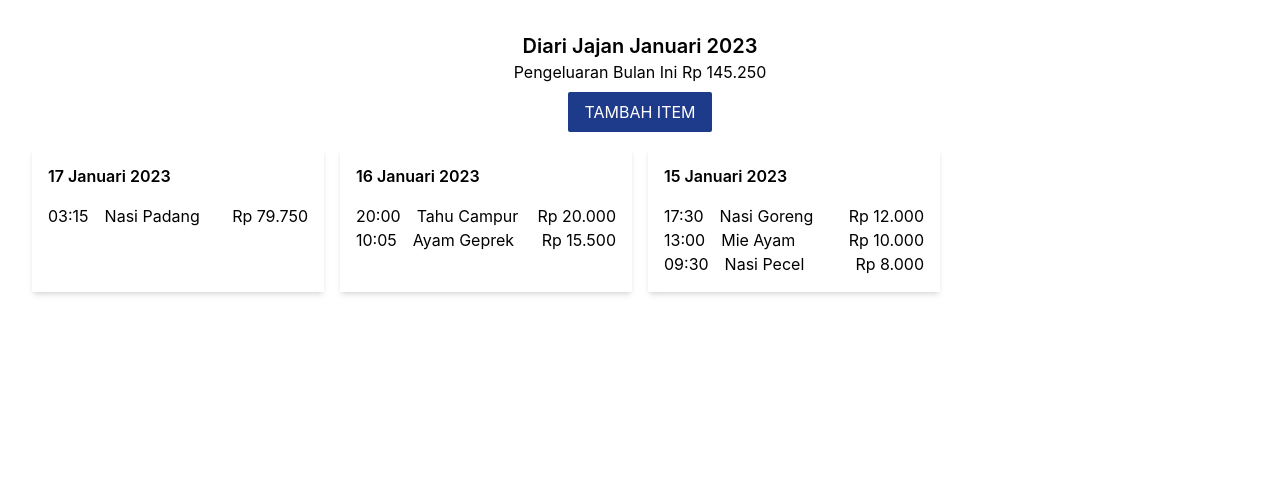
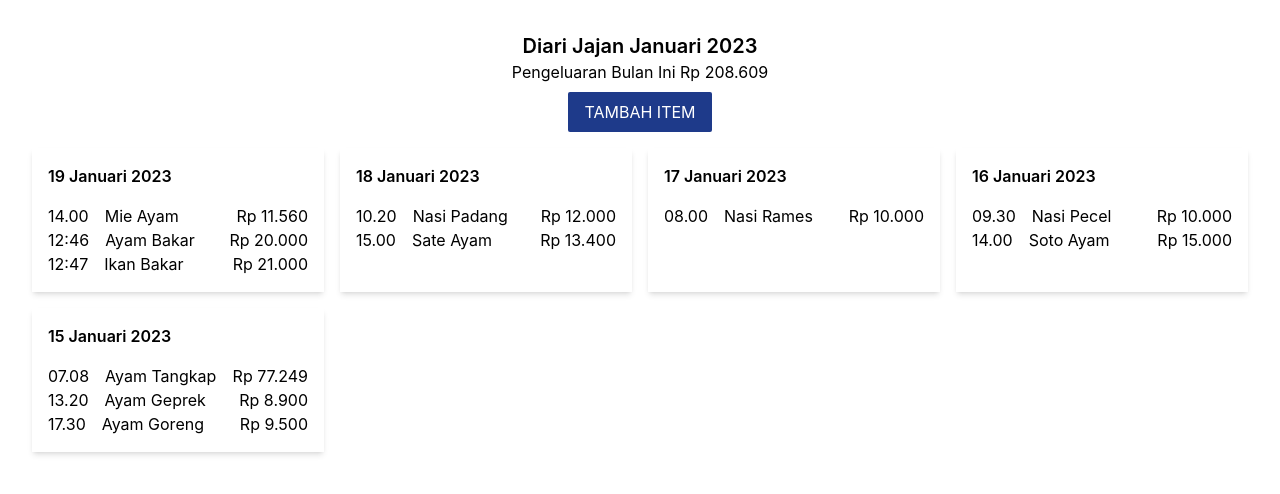
Before and after one commit to hasanmubarok9/expenditure-app, a React (Create React App) app: page / in a window 1280 px wide. Shown: the top 494 px of the page. Built offline with nearby package versions, Linux system fonts and the light colour scheme; data requests are answered from the project's data file.

Commit message:
finish integrate add expenditure

```diff
--- a/db.json
+++ b/db.json
@@ -1,70 +1,81 @@
 {
   "items": [
     {
-      "jam": "03:15",
-      "tanggal": "17 Januari 2023",
-      "nama": "Nasi Padang",
-      "pengeluaraan": 79750
-    },
-    {
-      "jam": "20:00",
-      "tanggal": "16 Januari 2023",
-      "nama": "Tahu Campur",
-      "pengeluaraan": 20000
-    },
-    {
-      "jam": "10:05",
-      "tanggal": "16 Januari 2023",
-      "nama": "Ayam Geprek",
-      "pengeluaraan": 15500
-    },
-    {
-      "jam": "17:30",
+      "id": 1,
+      "jam": "07.08",
       "tanggal": "15 Januari 2023",
-      "nama": "Nasi Goreng",
-      "pengeluaraan": 12000
-    },
-    {
-      "jam": "13:00",
-      "tanggal": "15 Januari 2023",
-      "nama": "Mie Ayam",
-      "pengeluaraan": 10000
-    },
-    {
-      "jam": "09:30",
-      "tanggal": "15 Januari 2023",
-      "nama": "Nasi Pecel",
-      "pengeluaraan": 8000
-    },
-    {
-      "jam": "03:15",
-      "tanggal": "18 Februari 2021",
       "nama": "Ayam Tangkap",
       "pengeluaraan": 77249
     },
     {
-      "jam": "03:15",
-      "tanggal": "18 Februari 2021",
-      "nama": "Mie Rebus",
-      "pengeluaraan": 32154
+      "id": 2,
+      "jam": "13.20",
+      "tanggal": "15 Januari 2023",
+      "nama": "Ayam Geprek",
+      "pengeluaraan": 8900
     },
     {
-      "jam": "00:20",
-      "tanggal": "17 Februari 2021",
-      "nama": "Soto Kuning",
-      "pengeluaraan": 34992
+      "id": 3,
+      "jam": "17.30",
+      "tanggal": "15 Januari 2023",
+      "nama": "Ayam Goreng",
+      "pengeluaraan": 9500
     },
     {
-      "jam": "05:59",
-      "tanggal": "17 Februari 2021",
-      "nama": "Ayam Geprek",
-      "pengeluaraan": 37674
+      "id": 4,
+      "jam": "09.30",
+      "tanggal": "16 Januari 2023",
+      "nama": "Nasi Pecel",
+      "pengeluaraan": 10000
     },
     {
-      "jam": "05:45",
-      "tanggal": "16 Februari 2021",
-      "nama": "Otak-otak",
-      "pengeluaraan": 11971
+      "id": 5,
+      "jam": "14.00",
+      "tanggal": "16 Januari 2023",
+      "nama": "Soto Ayam",
+      "pengeluaraan": 15000
+    },
+    {
+      "id": 6,
+      "jam": "08.00",
+      "tanggal": "17 Januari 2023",
+      "nama": "Nasi Rames",
+      "pengeluaraan": 10000
+    },
+    {
+      "id": 7,
+      "jam": "10.20",
+      "tanggal": "18 Januari 2023",
+      "nama": "Nasi Padang",
+      "pengeluaraan": 12000
+    },
+    {
+      "id": 8,
+      "jam": "15.00",
+      "tanggal": "18 Januari 2023",
+      "nama": "Sate Ayam",
+      "pengeluaraan": 13400
+    },
+    {
+      "id": 9,
+      "jam": "14.00",
+      "tanggal": "19 Januari 2023",
+      "nama": "Mie Ayam",
+      "pengeluaraan": 11560
+    },
+    {
+      "jam": "12:46",
+      "tanggal": "19 Januari 2023",
+      "nama": "Ayam Bakar",
+      "pengeluaraan": 20000,
+      "id": 10
+    },
+    {
+      "jam": "12:47",
+      "tanggal": "19 Januari 2023",
+      "nama": "Ikan Bakar",
+      "pengeluaraan": 21000,
+      "id": 11
     }
   ]
 }
--- a/src/app/hooks.ts
+++ b/src/app/hooks.ts
@@ -1,6 +1,27 @@
-import { TypedUseSelectorHook, useDispatch, useSelector } from 'react-redux';
-import type { RootState, AppDispatch } from './store';
+import { useEffect, useRef } from "react";
+import { TypedUseSelectorHook, useDispatch, useSelector } from "react-redux";
+import type { RootState, AppDispatch } from "./store";
 
 // Use throughout your app instead of plain `useDispatch` and `useSelector`
 export const useAppDispatch = () => useDispatch<AppDispatch>();
 export const useAppSelector: TypedUseSelectorHook<RootState> = useSelector;
+
+export const useOutsideClick = (callback: () => void) => {
+  const ref = useRef<any>();
+
+  useEffect(() => {
+    const handleClick = (event: any) => {
+      if (ref.current && !ref.current.contains(event.target)) {
+        callback();
+      }
+    };
+
+    document.addEventListener("click", handleClick, true);
+
+    return () => {
+      document.removeEventListener("click", handleClick, true);
+    };
+  }, [ref, callback]);
+
+  return ref;
+};
--- a/src/components/Button.tsx
+++ b/src/components/Button.tsx
@@ -1,16 +1,19 @@
+import { ButtonHTMLAttributes } from "react";
+
 type ButtonProps = {
   variant: "primary" | "secondary";
   text: string;
   className?: string;
-  onClick: () => void;
-};
-function Button({ variant, text, className, onClick }: ButtonProps) {
+  onClick?: () => void;
+} & ButtonHTMLAttributes<HTMLButtonElement>;
+function Button({ variant, text, className, onClick, ...props }: ButtonProps) {
   return (
     <button
       className={`py-2 px-4 text-white rounded-sm ${
         variant === "primary" ? "bg-blue-900" : "bg-gray-400"
       } ${className}`}
       onClick={onClick}
+      {...props}
     >
       {text}
     </button>
--- a/src/components/Input.tsx
+++ b/src/components/Input.tsx
@@ -1,11 +1,12 @@
-import { InputHTMLAttributes } from "react";
+import { ChangeEventHandler, InputHTMLAttributes } from "react";
 
 type InputPropsType = {
   label: string;
   className?: string;
+  handleChange: ChangeEventHandler<HTMLInputElement>;
 } & InputHTMLAttributes<HTMLInputElement>;
 
-const Input = ({ className, label, ...props }: InputPropsType) => {
+const Input = ({ className, label, handleChange, ...props }: InputPropsType) => {
   return (
     <div className={className}>
       <label htmlFor={props.id} className="block mb-2 text-sm font-medium">
@@ -17,6 +18,7 @@ const Input = ({ className, label, ...props }: InputPropsType) => {
         id={props.id}
         required={props.required}
         {...props}
+        onChange={handleChange}
       />
     </div>
   );
--- a/src/components/Modal.tsx
+++ b/src/components/Modal.tsx
@@ -1,4 +1,9 @@
-import { useOutsideClick } from "../hooks/";
+import { ChangeEventHandler, FormEventHandler, useState } from "react";
+import { useAppDispatch, useOutsideClick } from "../app/hooks";
+import {
+  addExpenditure,
+  getExpenditure,
+} from "../features/expenditure/expenditureSlice";
 import Button from "./Button";
 import Input from "./Input";
 
@@ -13,11 +18,51 @@ function Modal({
   onClickSubmit,
   onClickOutside,
 }: ModalPropsType) {
+  const dispatch = useAppDispatch();
+
+  const [expenditure, setExpenditure] = useState({
+    jam: "",
+    tanggal: "",
+    nama: "",
+    pengeluaraan: 0,
+  });
+
   const handleClickOutside = () => {
     onClickOutside();
   };
 
   const ref = useOutsideClick(handleClickOutside);
+
+  const handleChange: ChangeEventHandler<HTMLInputElement> = (e) => {
+    setExpenditure({
+      ...expenditure,
+      [e.target.id]:
+        e.target.id === "pengeluaraan"
+          ? parseInt(e.target.value)
+          : e.target.value,
+    });
+  };
+
+  const handleSubmit: FormEventHandler<HTMLFormElement> = async (e) => {
+    e.preventDefault();
+    const date = new Date();
+    const jam = date
+      .toLocaleString("id", {
+        hour: "2-digit",
+        minute: "2-digit",
+      })
+      .replace(".", ":");
+    const tanggal = date.toLocaleString("id", {
+      day: "2-digit",
+      month: "long",
+      year: "numeric",
+    });
+    const res = await dispatch(
+      addExpenditure({ ...expenditure, jam, tanggal })
+    ).unwrap();
+    dispatch(getExpenditure());
+    onClickSubmit();
+  };
 
   return (
     <div
@@ -27,23 +72,28 @@ function Modal({
       className="fixed top-0 left-0 right-0 z-50 w-full bg-gray-600 bg-opacity-80 overflow-x-hidden overflow-y-auto md:inset-0 h-full"
     >
       <div className="flex items-center justify-center h-full">
-        <div ref={ref} className="bg-white rounded-md shadow dark:bg-gray-700 w-full max-w-xs md:max-w-md">
+        <div
+          ref={ref}
+          className="bg-white rounded-md shadow dark:bg-gray-700 w-full max-w-xs md:max-w-md"
+        >
           <p className="p-4 font-medium text-lg">Tambah Entri</p>
           <div className="p-4 pt-0">
-            <form action="">
+            <form action="" onSubmit={handleSubmit}>
               <Input
                 label="Nama"
-                id="name"
+                id="nama"
                 type="text"
                 required={true}
                 className="mb-2"
+                handleChange={handleChange}
               />
               <Input
                 label="Harga"
-                id="price"
+                id="pengeluaraan"
                 type="number"
                 required={true}
                 className="mb-4"
+                handleChange={handleChange}
               />
               <div className="flex items-center justify-end text-white">
                 <Button
@@ -52,11 +102,7 @@ function Modal({
                   className="mr-4"
                   onClick={onClickCancel}
                 />
-                <Button
-                  variant="primary"
-                  text="Kirim"
-                  onClick={onClickSubmit}
-                />
+                <Button variant="primary" text="Kirim" type="submit" />
               </div>
             </form>
           </div>
--- a/src/features/expenditure/expenditureAPI.ts
+++ b/src/features/expenditure/expenditureAPI.ts
@@ -1,12 +1,34 @@
-type ExpenditureType = {
+export type ExpenditureType = {
   jam: string;
   tanggal: string;
   nama: string;
   pengeluaraan: number;
-}
+};
 
 export async function fetchExpenditure() {
   const response = await fetch("http://localhost:3000/items");
   const result: ExpenditureType[] = await response.json();
   return result;
 }
+
+export async function postExpenditure({
+  jam,
+  tanggal,
+  nama,
+  pengeluaraan,
+}: ExpenditureType) {
+  const response = await fetch("http://localhost:3000/items", {
+    method: "POST",
+    headers: {
+      "Content-Type": "application/json; charset=UTF-8",
+    },
+    body: JSON.stringify({
+      jam,
+      tanggal,
+      nama,
+      pengeluaraan,
+    }),
+  });
+  const result = await response.json();
+  return result;
+}
--- a/src/features/expenditure/expenditureSlice.ts
+++ b/src/features/expenditure/expenditureSlice.ts
@@ -1,6 +1,10 @@
 import { createAsyncThunk, createSlice } from "@reduxjs/toolkit";
 import { RootState } from "../../app/store";
-import { fetchExpenditure } from "./expenditureAPI";
+import {
+  fetchExpenditure,
+  postExpenditure,
+  ExpenditureType,
+} from "./expenditureAPI";
 
 type ExpenditureValueType = {
   date: string;
@@ -31,6 +35,14 @@ export const getExpenditure = createAsyncThunk(
   "expenditure/getExpenditure",
   async () => {
     const response = await fetchExpenditure();
+    return response;
+  }
+);
+
+export const addExpenditure = createAsyncThunk(
+  "expenditure/addExpenditure",
+  async (params: ExpenditureType) => {
+    const response = await postExpenditure(params);
     return response;
   }
 );
@@ -66,7 +78,10 @@ export const expenditureSlice = createSlice({
       });
       const dates = currentMonthData
         .map(({ tanggal }) => tanggal)
-        .filter((x, i, a) => a.indexOf(x) === i);
+        .filter((x, i, a) => a.indexOf(x) === i)
+        .sort((a, b) => {
+          return new Date(a) > new Date(b) ? -1 : 1;
+        });
       state.value = dates.map((date) => ({
         date,
         items: currentMonthData
--- a/src/hooks/index.ts
+++ /dev/null
@@ -1,21 +0,0 @@
-import { useEffect, useRef } from "react";
-
-export const useOutsideClick = (callback: () => void) => {
-  const ref = useRef<any>();
-
-  useEffect(() => {
-    const handleClick = (event: any) => {
-      if (ref.current && !ref.current.contains(event.target)) {
-        callback();
-      }
-    };
-
-    document.addEventListener("click", handleClick, true);
-
-    return () => {
-      document.removeEventListener("click", handleClick, true);
-    };
-  }, [ref, callback]);
-
-  return ref;
-};
```
